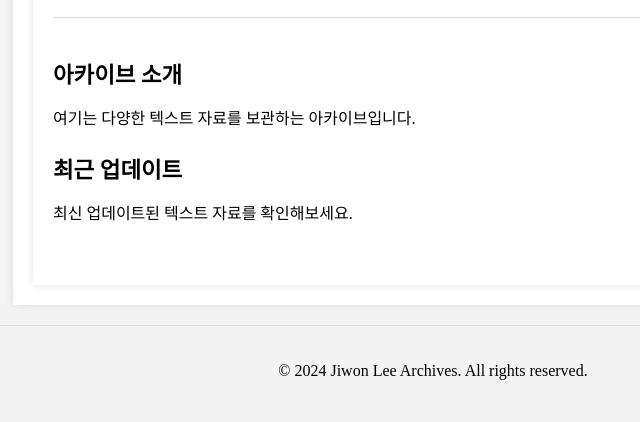
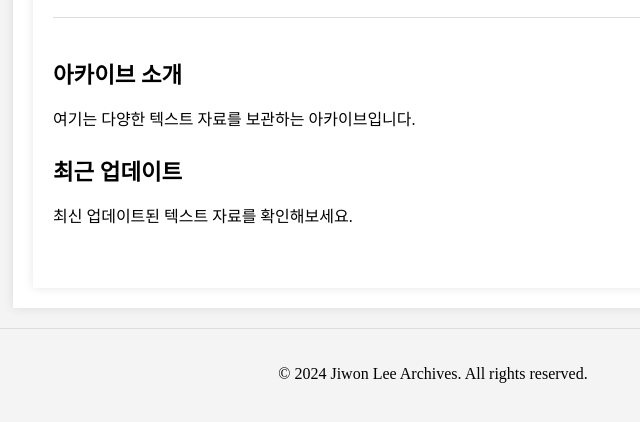
Before and after one commit to LfayeJ/archives, a Jekyll site: the page built from index.html, in a window 1280 px wide. Shown: the part 243-665 px from the top of the page, without its empty margins (207-847 px from the left). Built offline with Jekyll 4.4.1, drawn with Linux system fonts in a browser that asks for light colours; some web fonts are replaced.

Commit message:
Update styles.css

```diff
--- a/assets/css/styles.css
+++ b/assets/css/styles.css
@@ -1,7 +1,7 @@
 @font-face {
     font-family: "KoreanFrenchTypewriter";
     font-optical-sizing: auto;
-    font-weight: 300;
+    font-weight: normal;
     font-style: normal;
     src: url("../assets/font/KoreanFrenchTypewriter.ttf") format("truetype");
 }
@@ -57,7 +57,7 @@
 }
 
 .content p {
-    line-height: 1.8;
+    line-height: 1.9;
 }
 
 footer {
```
